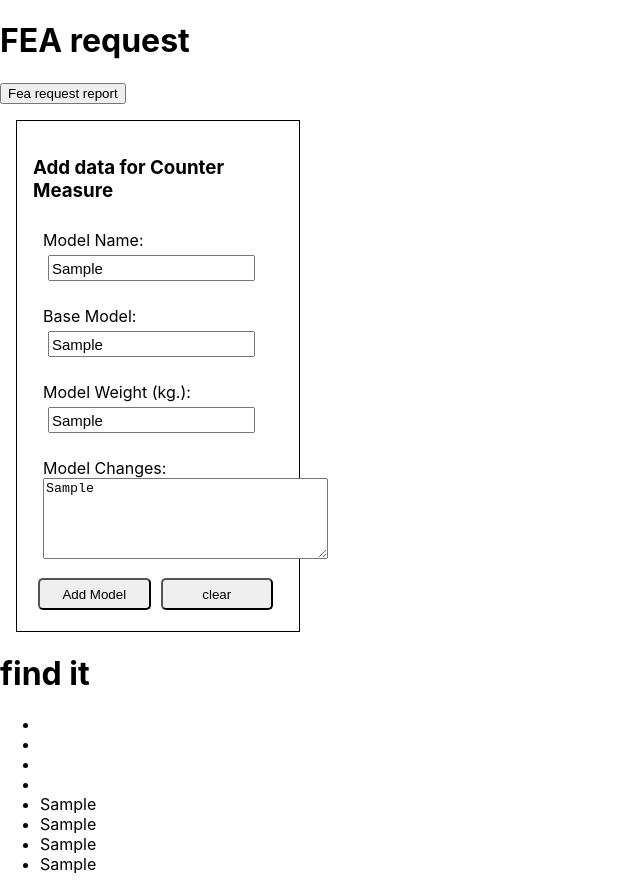
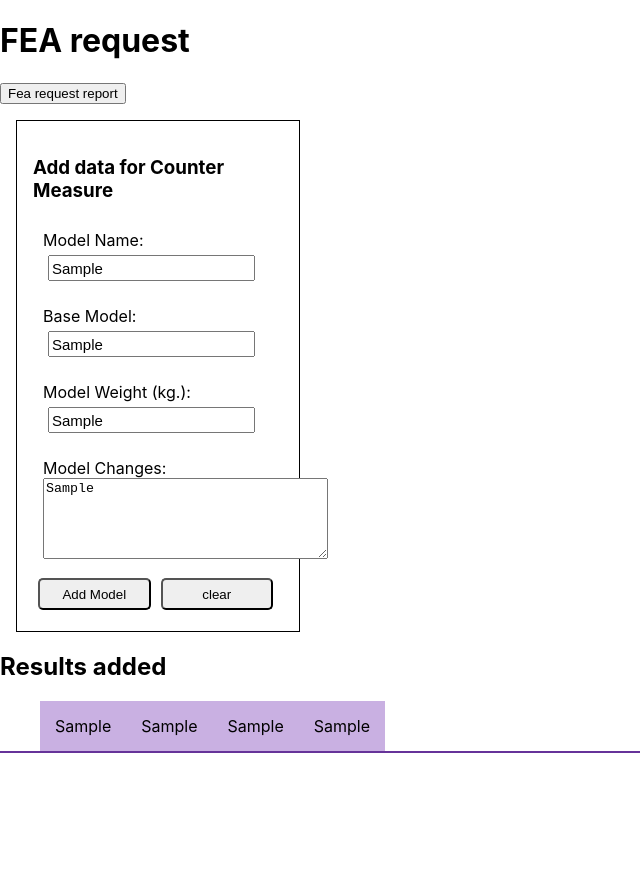
Before and after one commit to matterholt/modelReport, a React (Create React App) app in the folder report_template/: page / in a window 1280 px wide. Both pictures are taken after typing "Sample", "Sample", "Sample", "Sample" into the empty fields and a click on the button "Add Model". Shown: the whole page, without its empty margins (0-640 px from the left). After the commit the page ends 800 px from the top, so only its background shows below. Built offline with nearby package versions, Linux system fonts and the light colour scheme.

Commit message:
add model data feature

```diff
--- a/report_template/src/App.css
+++ b/report_template/src/App.css
@@ -5,6 +5,18 @@ root {
   --temp_darkBlue: #1D2D44;
   --temp_lghBlue: #6096BA;
 
+
+}
+
+.table {
+  display: flex;
+  border-bottom: 2px solid rebeccapurple;
+}
+
+.nameResult {
+  background: #c9b0e2;
+  padding: 15px;
+  list-style: none;
 
 }
 
@@ -22,5 +34,4 @@ root {
 .AddingField {
   display: flex;
   flex-flow: column;
-  backgroung: red;
 }
--- a/report_template/src/App.js
+++ b/report_template/src/App.js
@@ -21,18 +21,29 @@ function PrintFEARequest() {
   }
 }
 
+// create component that
 function DisplayData({ doc_Model }) {
   const cmInfo = doc_Model.map((x, y) => {
     return (
       <>
-        <li>{x.cmModelName}</li>
-        <li>{x.baseName}</li>
-        <li>{x.modelWeight}</li>
-        <li>{x.description}</li>
+        <ul className="table">
+          <li className="nameResult" key="y + doc_model.length">
+            {x.cmModelName}
+          </li>
+          <li className="nameResult" key="y + doc_model.length">
+            {x.baseName}
+          </li>
+          <li className="nameResult" key="y + doc_model.length">
+            {x.modelWeight}
+          </li>
+          <li className="nameResult" key="y + doc_model.length">
+            {x.description}
+          </li>
+        </ul>
       </>
     );
   });
-  return <ul>{cmInfo}</ul>;
+  return <div>{cmInfo}</div>;
 }
 
 function App() {
@@ -40,16 +51,15 @@ function App() {
 
   function addToModelData(modelData) {
     console.log("Model has been added");
-    let tryME = [...doc_Model, modelData];
-    updateDocModel(tryME);
+    let addData = [...doc_Model, modelData];
+    updateDocModel(addData);
   }
-
   return (
     <div>
       <h1>FEA request</h1>
       <PrintFEARequest />
       <AddData addToModelData={addToModelData} />
-      <h1>find it</h1>
+      <h2>Results added </h2>
       <DisplayData doc_Model={doc_Model} />
     </div>
   );
--- a/report_template/src/components/AddCmModel.js
+++ b/report_template/src/components/AddCmModel.js
@@ -6,12 +6,6 @@ function AddData({ addToModelData }) {
   const [baseModel, setBaseModel] = useState("");
   const [modelWeight, setModelWeight] = useState("");
   const [modelDescription, setModelDescription] = useState("");
-  const [cmModelObj, setCmModelObj] = useState({
-    cmName: "",
-    baseName: "",
-    modelWeight: "",
-    description: ""
-  });
 
   function addDataObj() {
     const cmModelData = {
@@ -20,11 +14,8 @@ function AddData({ addToModelData }) {
       modelWeight: modelWeight,
       description: modelDescription
     };
-    setCmModelObj(cmModelData);
+    addToModelData(cmModelData);
   }
-  useEffect(() => {
-    addToModelData(cmModelObj);
-  }, [cmModelObj]);
 
   function clear() {
     setCmName("");
```
